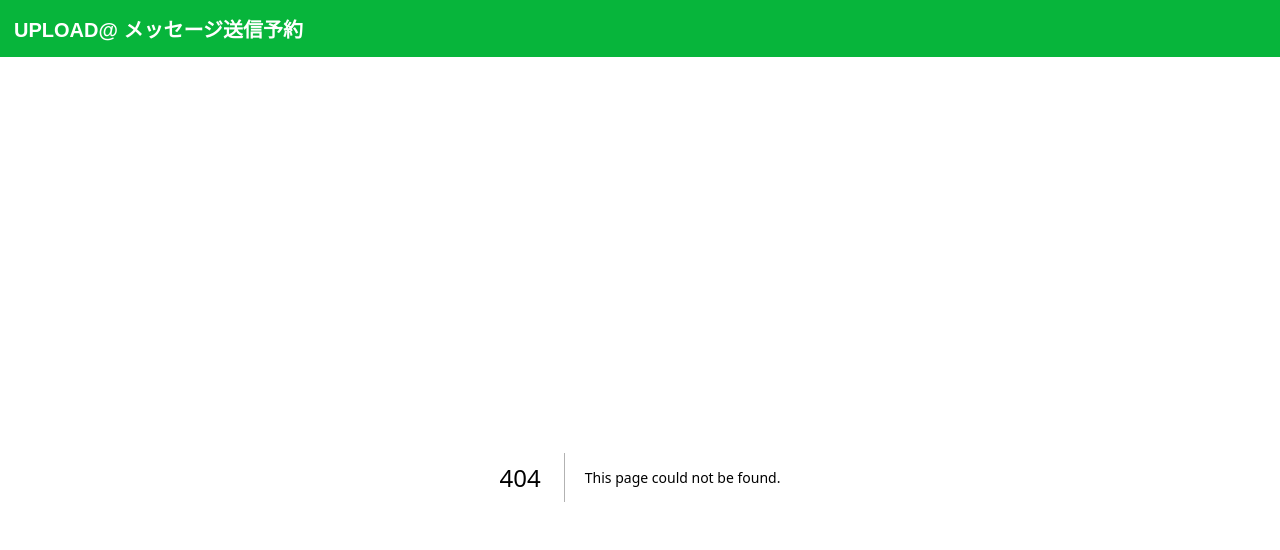
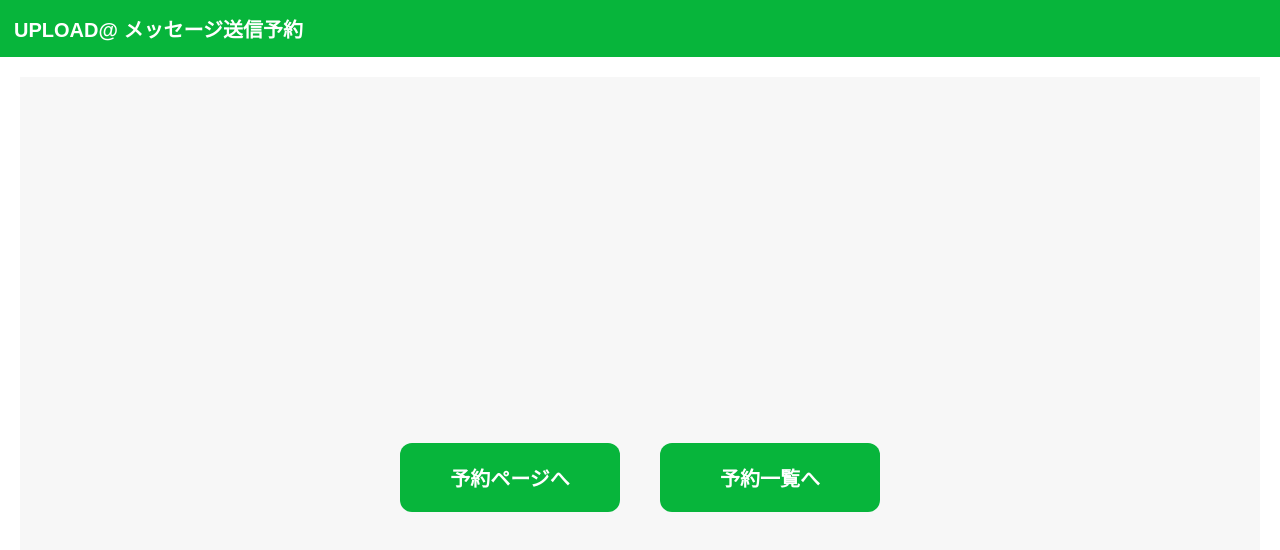
Before and after one commit to Seunghyun-Min/line-works-message-reservation, a Next.js app: page / in a window 1280 px wide. Before the commit this address had no page. Shown: the top 550 px of the page. Built offline with nearby package versions, Linux system fonts and the light colour scheme.

Commit message:
トップページ作りました

```diff
--- /dev/null
+++ b/app/page.tsx
@@ -0,0 +1,51 @@
+"use client";
+
+import { useRouter } from "next/navigation";
+
+export default function HomePage() {
+  const router = useRouter();
+
+  const buttonStyle: React.CSSProperties = {
+    backgroundColor: "rgb(7, 181, 59)",
+    color: "#fff",
+    fontSize: "20px",
+    fontWeight: "bold",
+    padding: "20px 40px",
+    borderRadius: "12px",
+    border: "none",
+    cursor: "pointer",
+    width: "220px",
+    transition: "0.2s",
+  };
+
+  const containerStyle: React.CSSProperties = {
+    display: "flex",
+    justifyContent: "center",
+    alignItems: "center",
+    height: "100vh",
+    gap: "40px",
+    backgroundColor: "#f7f7f7",
+  };
+
+  return (
+    <div style={containerStyle}>
+      <button
+        style={buttonStyle}
+        onMouseEnter={(e) => (e.currentTarget.style.opacity = "0.8")}
+        onMouseLeave={(e) => (e.currentTarget.style.opacity = "1")}
+        onClick={() => router.push("/reservation")}
+      >
+        予約ページへ
+      </button>
+
+      <button
+        style={buttonStyle}
+        onMouseEnter={(e) => (e.currentTarget.style.opacity = "0.8")}
+        onMouseLeave={(e) => (e.currentTarget.style.opacity = "1")}
+        onClick={() => router.push("/reservation-list")}
+      >
+        予約一覧へ
+      </button>
+    </div>
+  );
+}
```
